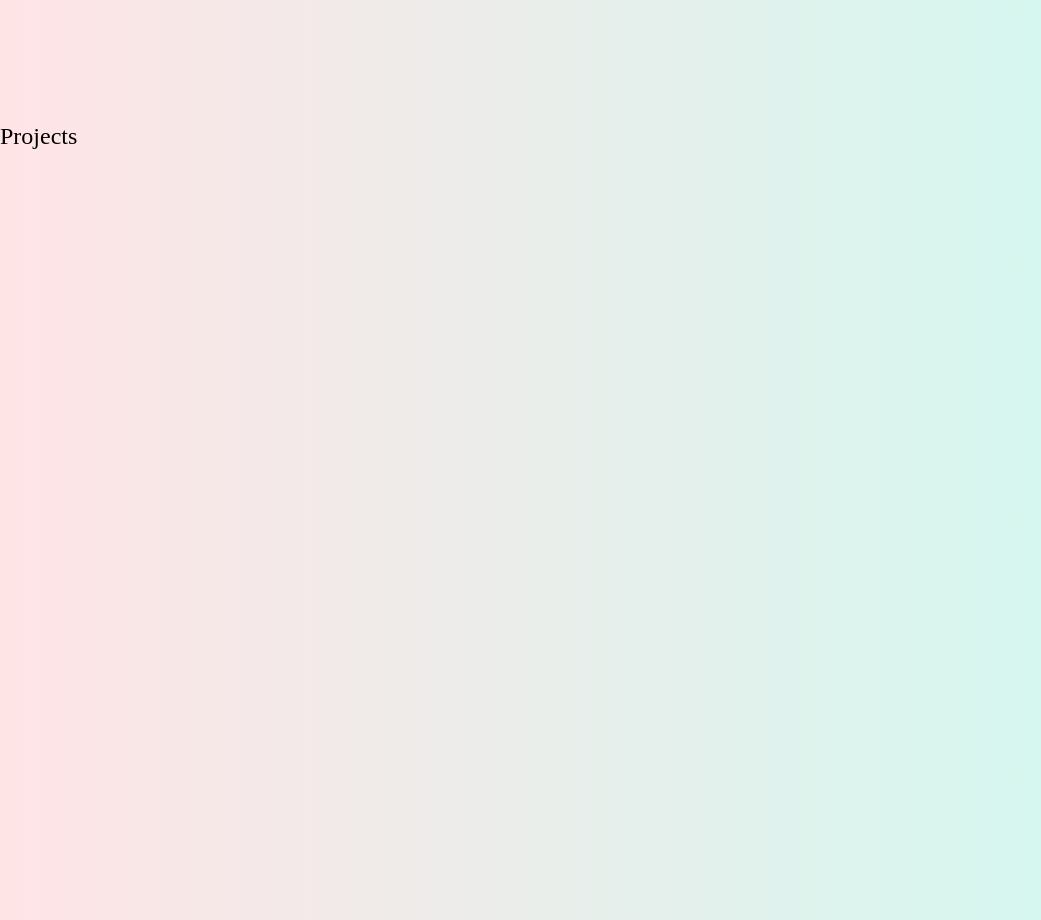
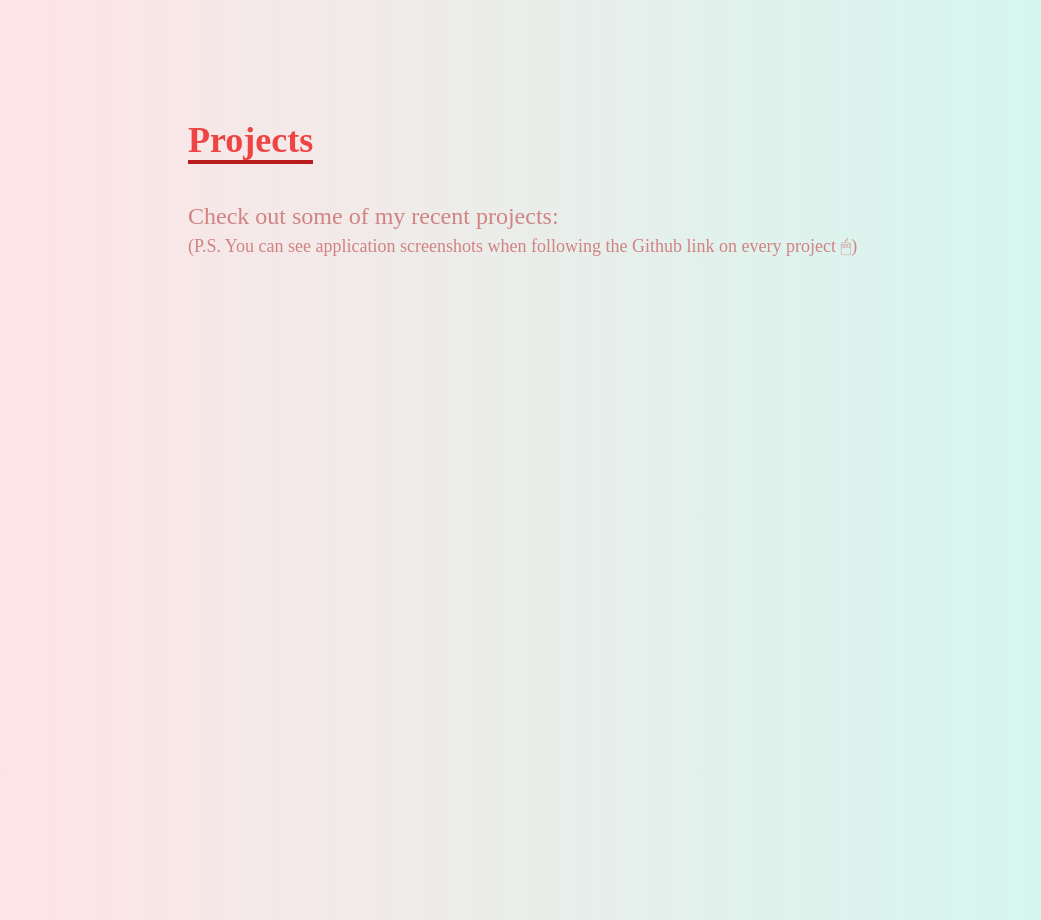
Before and after one commit to sigii1992/portfolio-sigita, a React (Create React App) app: page / in a window 1280 px wide. Shown: the part 2280-3200 px from the top of the page, without its empty margins (0-1041 px from the left). Built offline with nearby package versions, Linux system fonts and the light colour scheme; the HTML template or start-up script is replaced by a standard one.

Commit message:
Add Projects container text

```diff
--- a/src/components/Projects.jsx
+++ b/src/components/Projects.jsx
@@ -2,7 +2,17 @@
 
 const Projects = () => {
   return (
-    <div name='projects' className="w-full min-h-screen bg-gradient-to-r from-rose-100 to-teal-100 font-[Kanit]">Projects</div>
+    <div name='projects' className="w-full min-h-screen bg-gradient-to-r from-rose-100 to-teal-100 font-[Kanit] text-[#d18282]">
+
+    {/*Container */}
+        <div className="max-w-[1000px] mx-auto flex flex-col justify-center w-full h-full px-4 sm:px-12 pb-20">
+          <div>
+            <p className="text-4xl font-bold inline border-b-4 border-red-700 text-red-500">Projects</p>
+            <p className="pt-10">Check out some of my recent projects: </p>
+            <p className="text-lg pb-8">(P.S. You can see application screenshots when following the Github link on every project 🖱)</p>
+          </div>
+        </div>
+    </div>
   )
 }
 
```
